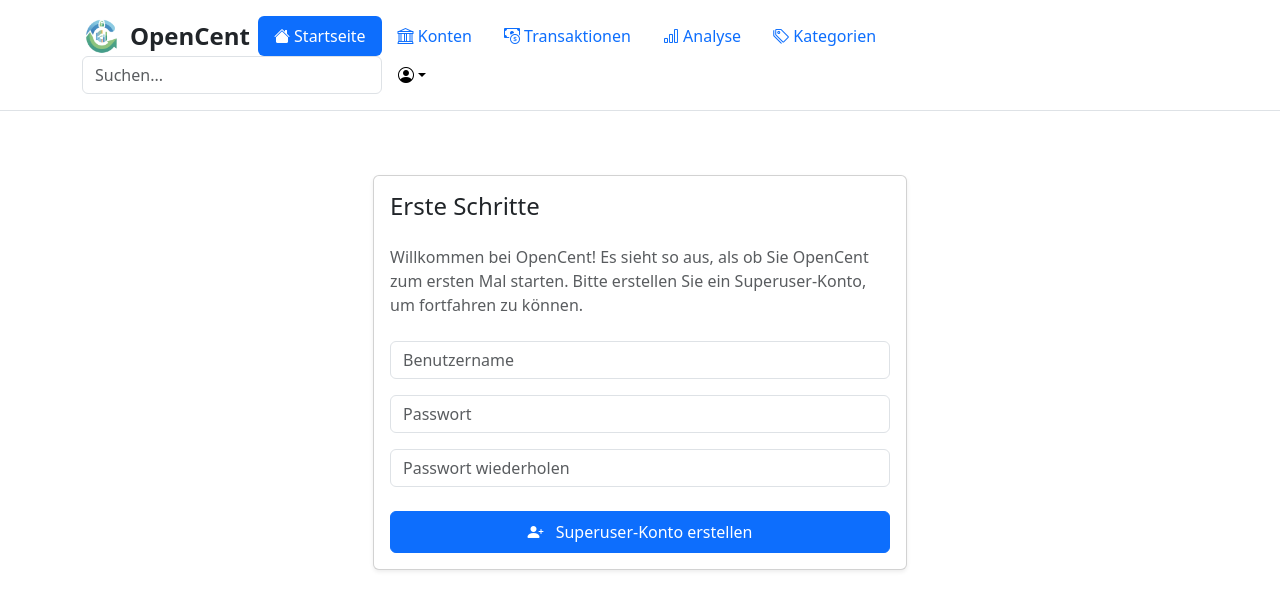
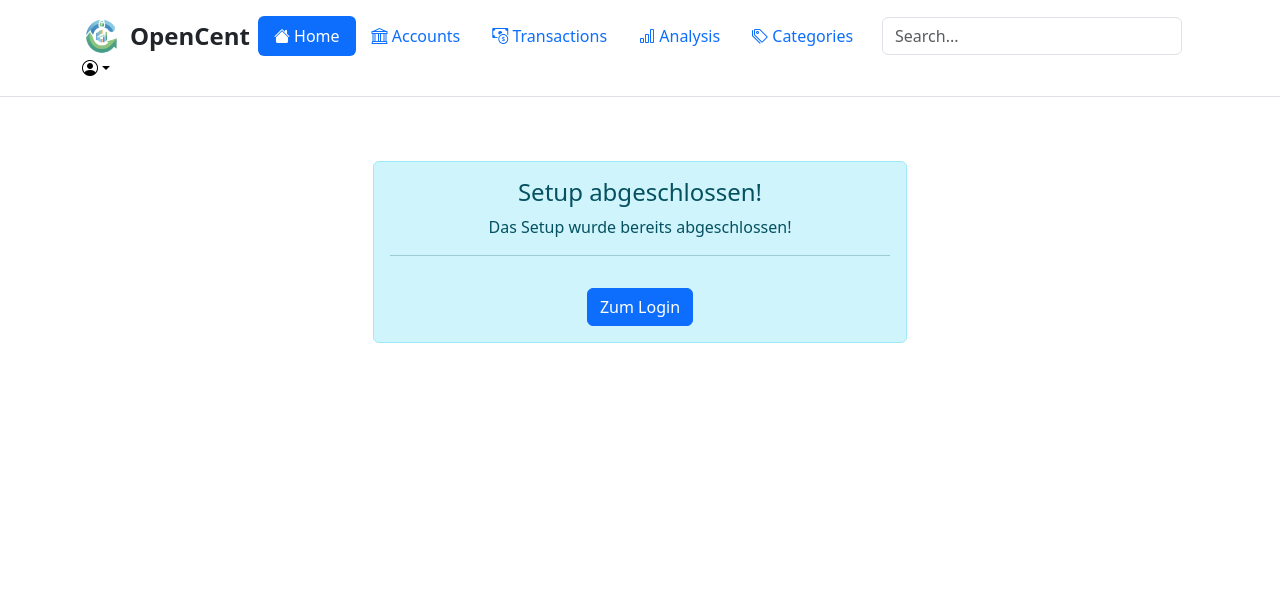
Before and after one commit to jjk4/opencent, a Django app: page /first_run_setup/ in a window 1280 px wide. Shown: the top 610 px of the page. Run offline with Django 5.2, Linux system fonts and the light colour scheme; the visitor is signed in with stand-in values (Sample User, id 1); data comes from the database, SQL or seed files in the repository; some libraries are stand-ins or nearby versions.

Commit message:
i18n first steps...

```diff
--- a/manager/middleware.py
+++ b/manager/middleware.py
@@ -1,6 +1,7 @@
 from django.shortcuts import redirect
 from django.urls import reverse
 from django.contrib.auth import get_user_model
+from django.utils import translation
 
 class FirstRunSetupMiddleware:
     def __init__(self, get_response):
@@ -20,3 +21,20 @@ class FirstRunSetupMiddleware:
             return redirect('first_run_setup')
 
         return self.get_response(request)
+
+
+class UserLanguageMiddleware:
+    def __init__(self, get_response):
+        self.get_response = get_response
+
+    def __call__(self, request):
+        if request.user.is_authenticated and hasattr(request.user, 'settings'):
+            user_language = request.user.settings.language
+
+            translation.activate(user_language)
+            request.LANGUAGE_CODE = translation.get_language()
+
+        response = self.get_response(request)
+
+        translation.deactivate()
+        return response
--- a/manager/models.py
+++ b/manager/models.py
@@ -8,6 +8,8 @@ from django.core.validators import FileExtensionValidator
 from django.contrib.auth.models import User
 from django.db.models.signals import post_save
 from django.dispatch import receiver
+from django.utils.translation import gettext_lazy as _
+from django.conf import settings
 
 class Transaction(models.Model):
     sender = models.ForeignKey('Account', on_delete=models.CASCADE, related_name='sent_transactions', null=False, blank=False, db_index=True)
@@ -192,6 +194,12 @@ class UserSettings(models.Model):
 
     user = models.OneToOneField(User, on_delete=models.CASCADE, related_name='settings')
 
+    language = models.CharField(
+        max_length=10,
+        choices=settings.LANGUAGES,
+        default=settings.LANGUAGE_CODE
+    )
+
     theme = models.CharField(max_length=10, choices=THEME_CHOICES, default='auto')
 
     def __str__(self):
--- a/manager/templates/master.html
+++ b/manager/templates/master.html
@@ -1,7 +1,9 @@
 {% load static %}
+{% load i18n %}
+{% get_current_language as LANGUAGE_CODE %}
 
 <!DOCTYPE html>
-<html lang="de">
+<html lang="{{ LANGUAGE_CODE }}">
   <head>
     <meta charset="UTF-8" />
     <meta name="viewport" content="width=device-width, initial-scale=1.0" />
@@ -36,19 +38,19 @@
           <ul class="nav nav-pills col-12 col-lg-auto me-lg-auto mb-2 justify-content-center mb-md-0">
             {% if user.is_authenticated %}
             <li class="nav-item">
-              <a class="nav-link {% if header_data.selected_tab == 'home' %}active{% endif %}" href="/"><i class="bi bi-house-fill"></i> Startseite</a>
+              <a class="nav-link {% if header_data.selected_tab == 'home' %}active{% endif %}" href="/"><i class="bi bi-house-fill"></i> {% trans "Home" %}</a>
             </li>
             <li class="nav-item">
-              <a class="nav-link {% if header_data.selected_tab == 'accounts' %}active{% endif %}" href="/accounts"><i class="bi bi-bank"></i> Konten</a>
+              <a class="nav-link {% if header_data.selected_tab == 'accounts' %}active{% endif %}" href="/accounts"><i class="bi bi-bank"></i> {% trans "Accounts" %}</a>
             </li>
             <li class="nav-item">
-              <a class="nav-link {% if header_data.selected_tab == 'transactions' %}active{% endif %}" href="/transactions"><i class="bi bi-cash-coin"></i> Transaktionen</a>
+              <a class="nav-link {% if header_data.selected_tab == 'transactions' %}active{% endif %}" href="/transactions"><i class="bi bi-cash-coin"></i> {% trans "Transactions" %}</a>
             </li>
             <li class="nav-item">
-              <a class="nav-link {% if header_data.selected_tab == 'analysis' %}active{% endif %}" href="/charts"><i class="bi bi-bar-chart"></i> Analyse</a>
+              <a class="nav-link {% if header_data.selected_tab == 'analysis' %}active{% endif %}" href="/charts"><i class="bi bi-bar-chart"></i> {% trans "Analysis" %}</a>
             </li>
             <li class="nav-item">
-              <a class="nav-link {% if header_data.selected_tab == 'categories' %}active{% endif %}" href="/categories"><i class="bi bi-tags"></i> Kategorien</a>
+              <a class="nav-link {% if header_data.selected_tab == 'categories' %}active{% endif %}" href="/categories"><i class="bi bi-tags"></i> {% trans "Categories" %}</a>
             </li>
             {% endif %}
           </ul>
@@ -56,7 +58,7 @@
               <input type="search"
                     name="q"
                     class="form-control"
-                    placeholder="Suchen..."
+                    placeholder="{% trans 'Search...' %}"
                     aria-label="Search"
                     autocomplete="off"
                     style="min-width: 300px; max-width: 100%;"
@@ -82,21 +84,21 @@
                 {% if user.is_authenticated %}
                   {% if request.user.is_superuser or request.user.is_staff%}
                   <li>
-                    <a class="dropdown-item" href="/admin/"><i class="bi bi-shield-lock me-2 opacity-75"></i> Admin-Bereich</a>
+                    <a class="dropdown-item" href="/admin/"><i class="bi bi-shield-lock me-2 opacity-75"></i> {% trans "Admin" %}</a>
                   </li>
                   {% endif %}
-                  <li><a class="dropdown-item" href="{% url 'settings' %}"><i class="bi bi-gear me-2 opacity-75"></i> Einstellungen</a></li>
+                  <li><a class="dropdown-item" href="{% url 'user_settings' %}"><i class="bi bi-gear me-2 opacity-75"></i> {% trans "Settings" %}</a></li>
                   <li>
                     <hr class="dropdown-divider" />
                   </li> <li>
                     <form method="post" action="{% url 'logout' %}">
                       {% csrf_token %}
-                      <button type="submit" class="dropdown-item"><i class="bi bi-box-arrow-right me-2 opacity-75"></i> Logout</button>
+                      <button type="submit" class="dropdown-item"><i class="bi bi-box-arrow-right me-2 opacity-75"></i> {% trans "Logout" %}</button>
                     </form>
                   </li>
                 {% else %}
                   <li>
-                    <a class="dropdown-item" href="/users/login">Login</a>
+                    <a class="dropdown-item" href="/users/login">{% trans "Login" %}</a>
                   </li>
                 {% endif %}
               </ul>
--- a/manager/urls.py
+++ b/manager/urls.py
@@ -22,7 +22,7 @@ urlpatterns = [
     path('category_delete/<int:category_id>/', views.category_delete, name='category_delete'),
     path('search/', views.search, name='search'),
     path('quicksearch/', views.quicksearch, name='quicksearch'),
-    path('user_settings/', views.user_settings, name='settings'),
+    path('user_settings/', views.user_settings, name='user_settings'),
     path('charts/', views.charts, name='charts'),
     path('charts/balance_over_time/', views.chart_balance_over_time, name='chart_balance_over_time'),
     path('charts/sankey/', views.chart_sankey, name='chart_sankey'),
--- a/manager/views.py
+++ b/manager/views.py
@@ -3,6 +3,7 @@ from django.http import HttpResponse
 from django.template import loader
 from django.core.paginator import Paginator
 from django.contrib.auth.decorators import login_required
+from django.conf import settings as django_settings
 from .models import Transaction, Account, Category, Refund, UserSettings
 from django.contrib.auth.models import User
 from .forms import TransactionForm, AccountForm, CategoryForm, TransactionSplitFormSet
@@ -712,20 +713,27 @@ def quicksearch(request):
 
 @login_required
 def user_settings(request):
-    settings, created = UserSettings.objects.get_or_create(user=request.user)
+    user_settings_obj, created = UserSettings.objects.get_or_create(user=request.user)
 
     if request.method == 'POST':
         theme = request.POST.get('theme')
         if theme in ['light', 'dark', 'auto']:
-            settings.theme = theme
-            settings.save()
+            user_settings_obj.theme = theme
+
+        language = request.POST.get('language')
+        if language in dict(django_settings.LANGUAGES).keys():
+            user_settings_obj.language = language
+
+        user_settings_obj.save()
+
+        return redirect('user_settings')
 
     context = {
         'header_data': {
-            'title': f'Benutzereinstellungen',
+            'title': 'Benutzereinstellungen',
             'selected_tab': '',
         },
-        'settings': settings
+        'settings': user_settings_obj
     }
     return render(request, 'user_settings.html', context)
 
```
Also changed, not shown: manager/templates/user_settings.html (+33 -10 lines), opencent/settings.py (+13 -1 lines), .github/workflows/docker-publish.yml, locale/de/LC_MESSAGES/django.po (added), locale/en/LC_MESSAGES/django.po (added), manager/migrations/0030_usersettings_language.py (added), 1 other file.
